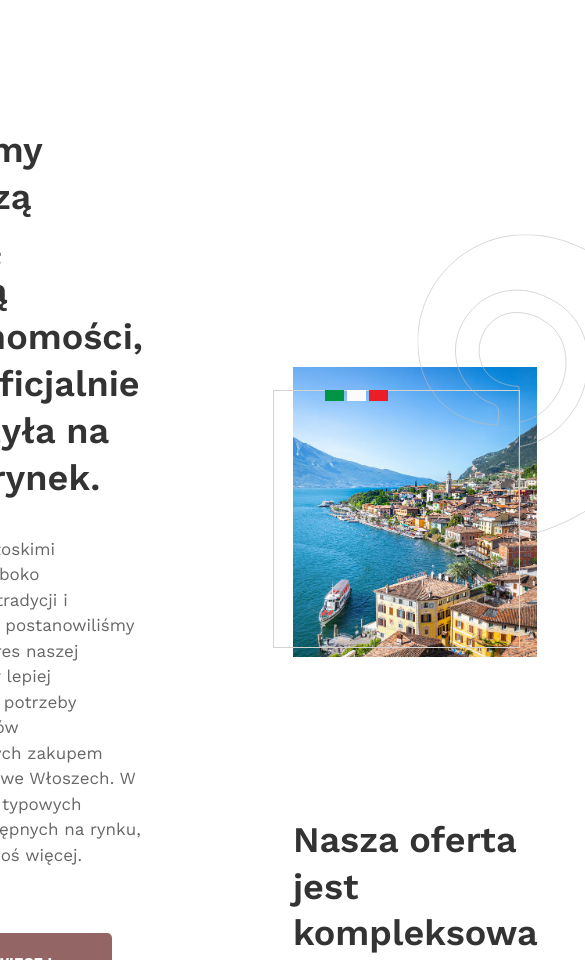
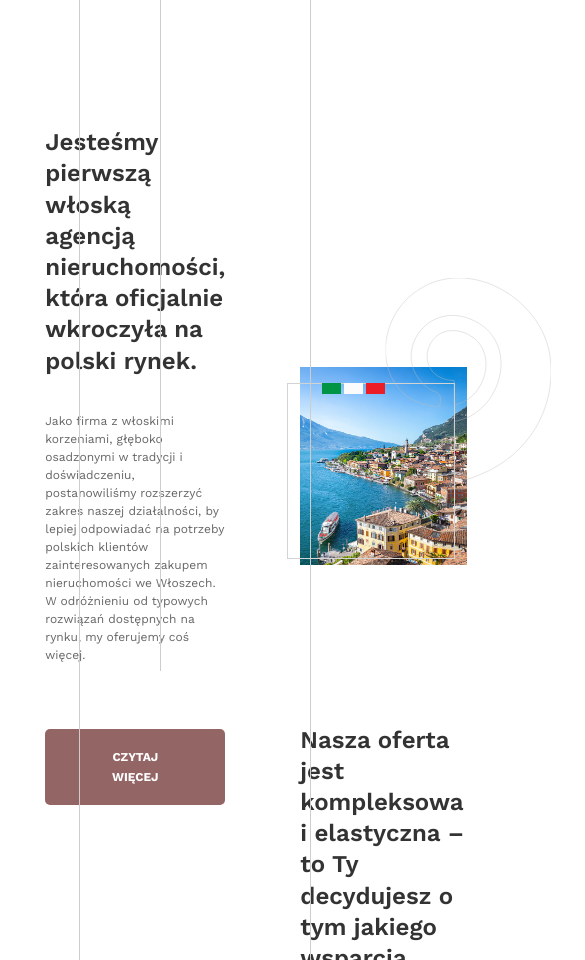
Before and after one commit to benbrzezinski/mia-casa-artneo, a React (Vite) app: page / in a window 390 px wide. Shown: the part 1040-2000 px from the top of the page, 585 px wide, since content can reach past the window. Built offline with nearby package versions, Linux system fonts and the light colour scheme.

Commit message:
Dodano elementy dekoracyjne do main, usunięto zmienną, zastąpiono sztywne wartości font-size funkcją clamp(), zmiana padding i gap za pomocą media query w sekcji Introduction

```diff
--- a/src/components/AboutAgency/AboutAgency.module.scss
+++ b/src/components/AboutAgency/AboutAgency.module.scss
@@ -6,18 +6,19 @@
 }
 
 .title {
-  font-size: $font-size-extra-large;
+  font-size: clamp(1.5rem, 0.1154rem + 1.8462vw, 2.25rem);
   font-weight: $font-weight-semi;
   line-height: $line-height-medium;
   margin-bottom: 35px;
 }
 
 .text {
-  font-size: $font-size-medium;
+  font-size: clamp(0.75rem, 0.1731rem + 0.7692vw, 1.0625rem);
   color: $color-muted;
   margin-bottom: 65px;
 }
 
 .btn {
   @extend %btn-accent;
+  font-size: clamp(0.75rem, 0.4038rem + 0.4615vw, 0.9375rem);
 }
--- a/src/components/Introduction/Introduction.module.scss
+++ b/src/components/Introduction/Introduction.module.scss
@@ -1,5 +1,20 @@
-.wrapper {
+@use "/src/scss/index.scss" as *;
+
+div.wrapper {
   gap: 150px;
+  padding-inline: 200px;
+
+  @include max-width(1400px) {
+    gap: 75px;
+  }
+
+  @include max-width(1300px) {
+    padding-inline: 174px;
+  }
+
+  @include max-width(1200px) {
+    padding-inline: 156px;
+  }
 }
 
 .box {
--- a/src/components/ServicesOverview/ServicesOverview.module.scss
+++ b/src/components/ServicesOverview/ServicesOverview.module.scss
@@ -5,14 +5,14 @@
 }
 
 .title {
-  font-size: $font-size-extra-large;
+  font-size: clamp(1.5rem, 0.1154rem + 1.8462vw, 2.25rem);
   font-weight: $font-weight-semi;
   line-height: $line-height-medium;
   margin-bottom: 35px;
 }
 
 .text {
-  font-size: $font-size-medium;
+  font-size: clamp(0.75rem, 0.1731rem + 0.7692vw, 1.0625rem);
   color: $color-muted;
   margin-bottom: 20px;
 }
@@ -25,4 +25,5 @@
 
 .btn {
   @extend %btn-accent;
+  font-size: clamp(0.75rem, 0.4038rem + 0.4615vw, 0.9375rem);
 }
--- a/src/main.scss
+++ b/src/main.scss
@@ -29,6 +29,29 @@ ol {
   list-style-type: none;
 }
 
+%pseudo-border {
+  content: "";
+  position: absolute;
+  top: 0;
+  width: 80px;
+  height: 100%;
+}
+
 main {
-  padding: 190px 190px 90px;
+  $color-border: #cdcdcd;
+
+  position: relative;
+  padding: 190px 100px 90px;
+
+  &::before {
+    @extend %pseudo-border;
+    left: 0;
+    border-right: 1px solid $color-border;
+  }
+
+  &::after {
+    @extend %pseudo-border;
+    right: 0;
+    border-left: 1px solid $color-border;
+  }
 }
--- a/src/pages/Home.tsx
+++ b/src/pages/Home.tsx
@@ -6,6 +6,16 @@ export default function Home() {
     <>
       <Hero />
       <main>
+        <div
+          className="uk-position-absolute"
+          style={{
+            top: 0,
+            left: 160,
+            width: 1,
+            height: 734,
+            backgroundColor: "#cdcdcd",
+          }}
+        ></div>
         <Introduction />
       </main>
     </>
--- a/src/scss/variables.scss
+++ b/src/scss/variables.scss
@@ -8,7 +8,6 @@ $color-accent-darker: #936565;
 $bg-color-muted: #525252;
 $font-size-medium: 17px;
 $font-size-large: 18px;
-$font-size-extra-large: 36px;
 $line-height-small: 1.1;
 $line-height-medium: 1.3;
 $line-height-large: 1.7;
```
